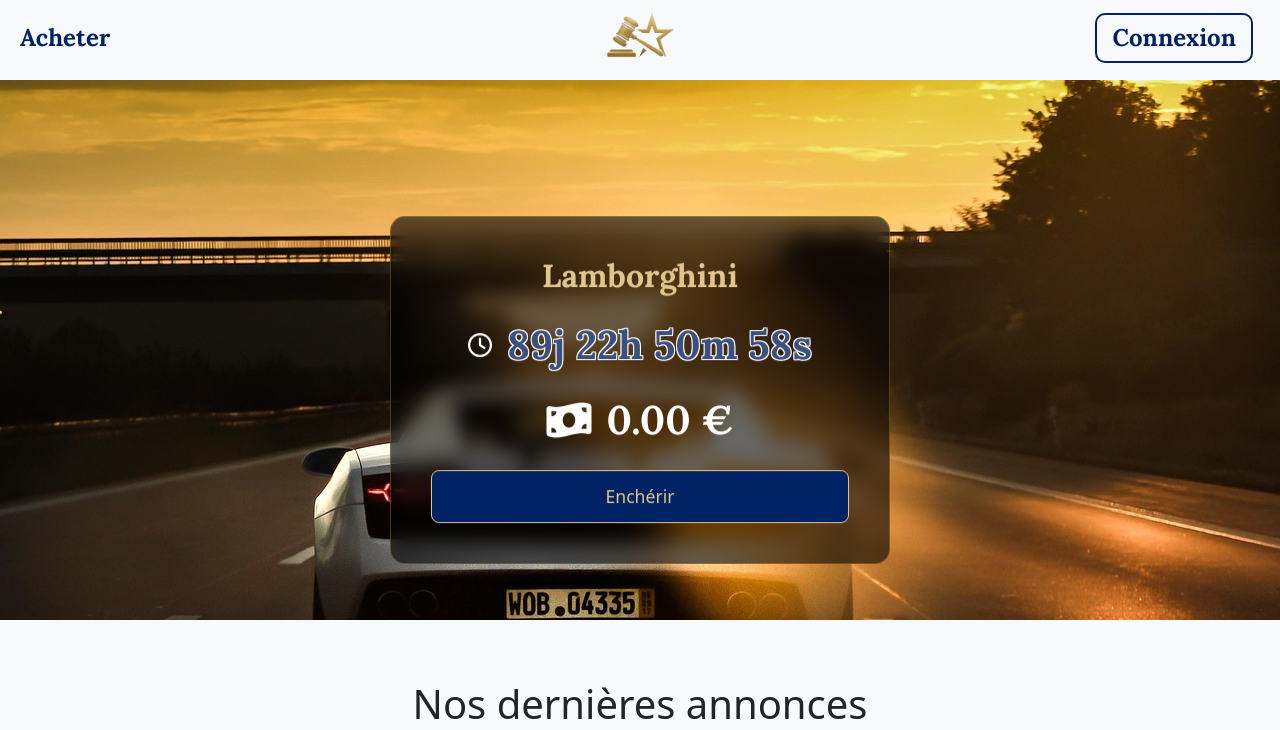
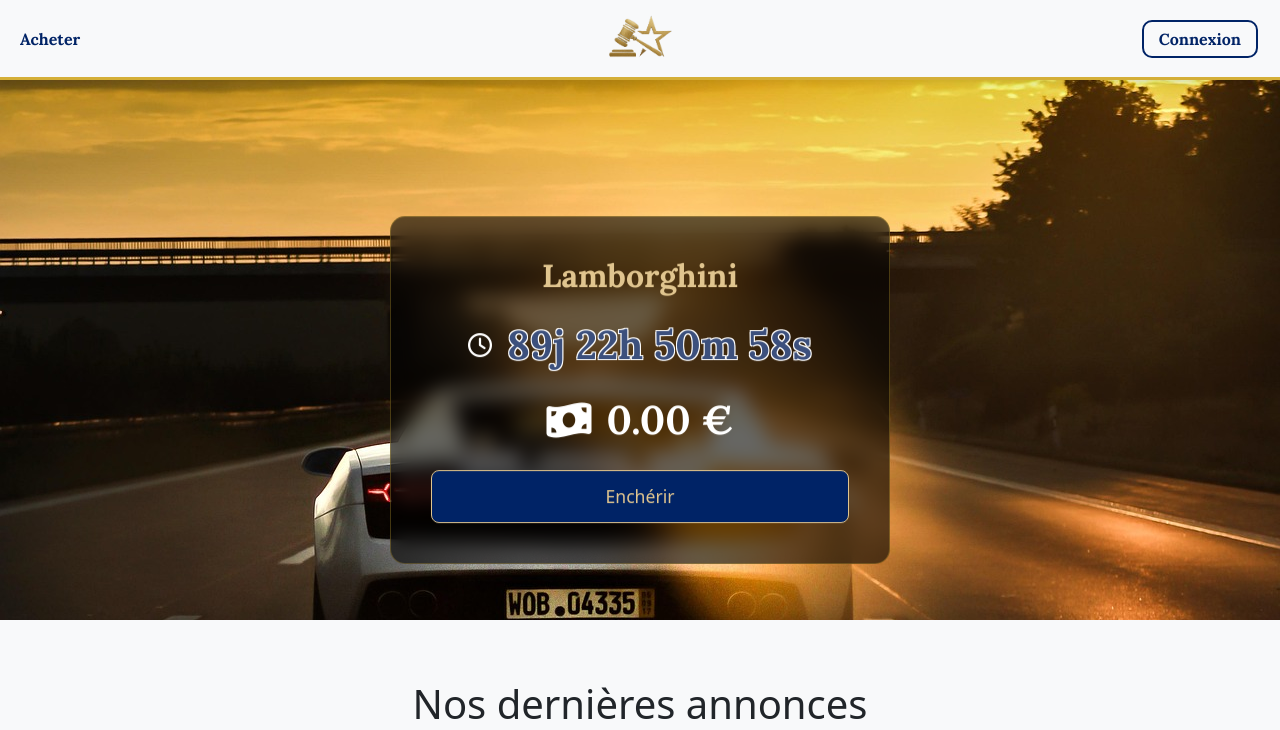
Before and after one commit to MIWOUB/2025-sae-site-encheres-celebrite, a PHP site: page / in a window 1280 px wide. Shown: the top 730 px of the page. Run offline with PHP 8.4, Linux system fonts and the light colour scheme; data comes from the database, SQL or seed files in the repository.

Commit message:
Amélioration CSS header : bordure dorée, ombre, taille icônes réduite

```diff
--- a/newMVC/templates/Style/header.css
+++ b/newMVC/templates/Style/header.css
@@ -1,53 +1,50 @@
-:root {
-    --linear-blue: linear-gradient(#002366, #0046CC);
-    --color-blue: #002366;
-    --color-orange: #FFA347;
-    --color-gold: #D4AF37;
-    --color-background: #F5F8FA;
-}
-
 .navbar-custom {
     position: fixed;
     top: 0;
     left: 0;
     width: 100%;
     z-index: 800;
-    background: #F5F8FA;
-    min-height: 75px;
+    background: var(--color-background);
+    min-height: 80px;
+    border-bottom: 3px solid var(--color-gold);
+    box-shadow: 0 2px 8px rgba(0, 0, 0, 0.1);
 }
 
+.navbar-custom .nav-link {
+    color: var(--color-blue) !important;
+    font-size: 16px;
+    font-weight: bold;
+    font-family: var(--font-title);
+    padding: 8px 12px;
+}
 
-.navbar-custom .nav-link,
 .navbar-custom .navbar-brand {
     color: var(--color-blue) !important;
-    font-size: 24px;
-    font-weight: bold;
-    font-family: 'Lora', sans-serif;
+    font-family: var(--font-title);
 }
 
-/* bouton connection */
+/* bouton connexion */
 .navbar-custom #btn_connexion,
 .navbar-custom #btn_deconnexion {
-    border: #002366 2px solid !important;
+    border: 2px solid var(--color-blue) !important;
     border-radius: 10px;
     padding: 5px 15px;
-
 }
 
-#btn_client img, #btn_Favoris img , #btn_historique img {
+#btn_client img, #btn_Favoris img, #btn_historique img {
     filter: invert(12%) sepia(50%) saturate(4102%) hue-rotate(212deg) brightness(89%) contrast(106%);
+    width: 19px !important;
+    height: 19px !important;
 }
 
-#btn_client:hover img , #btn_Favoris:hover img , #btn_historique:hover img {
+#btn_client:hover img, #btn_Favoris:hover img, #btn_historique:hover img {
     filter: invert(74%) sepia(34%) saturate(802%) hue-rotate(4deg) brightness(90%) contrast(92%);
 }
-
 
 .navbar-custom #btn_connexion:hover,
 .navbar-custom #btn_deconnexion:hover {
     background-color: var(--color-blue) !important;
     color: white !important;
-    text-decoration: none;
 }
 
 .navbar-custom .nav-link:hover {
@@ -56,18 +53,16 @@
 }
 
 .navbar-custom .nav-item {
-    margin-right: 15px;
+    margin-right: 10px;
 }
 
 .navbar-custom .navbar-brand img {
-    width: 75px;
-    height: 75px;
-    border-radius: 80%;
+    width: 70px;
+    height: 70px;
+    border-radius: 50%;
 }
 
-/* Centrage du Logo et de la Hauteur sur les grands écrans */
 @media (min-width: 992px) {
-
     .navbar-custom .container-fluid {
         height: var(--navbar-height-desktop);
     }
@@ -76,9 +71,7 @@
         position: absolute;
         left: 50%;
         top: 50%;
-        /* Nouvelle règle pour centrage vertical */
         transform: translate(-50%, -50%);
-        /* Ajustement pour centrage parfait H et V */
     }
 
     .navbar-custom .navbar-collapse {
@@ -97,7 +90,6 @@
     }
 }
 
-/* Correction pour mobile, pour retirer le positionnement absolu */
 @media (max-width: 991px) {
     .navbar-custom .navbar-brand {
         position: static;
@@ -106,7 +98,6 @@
     }
 }
 
-
 .navbar-custom .navbar-toggler {
     border-color: var(--color-blue);
 }
```
